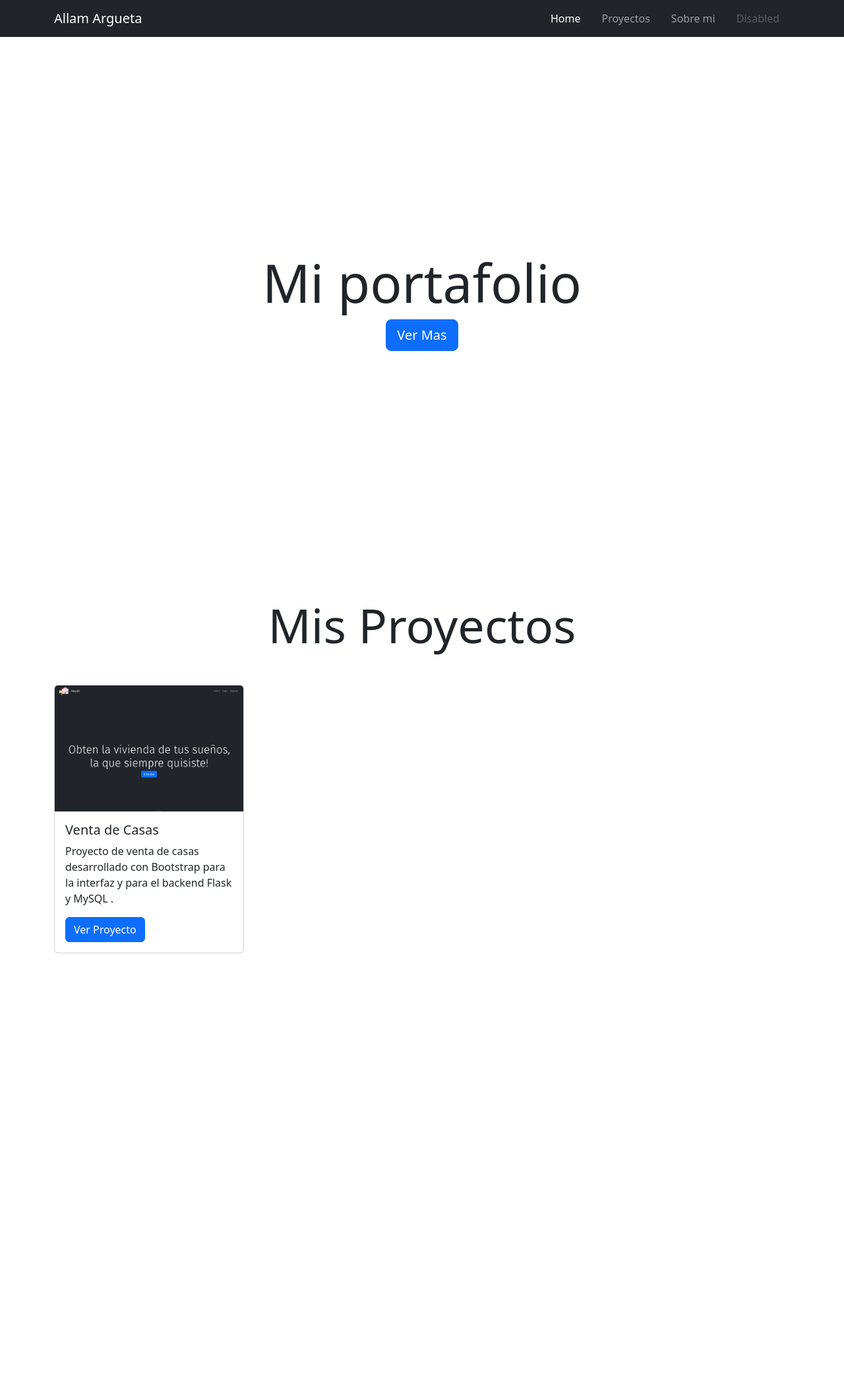
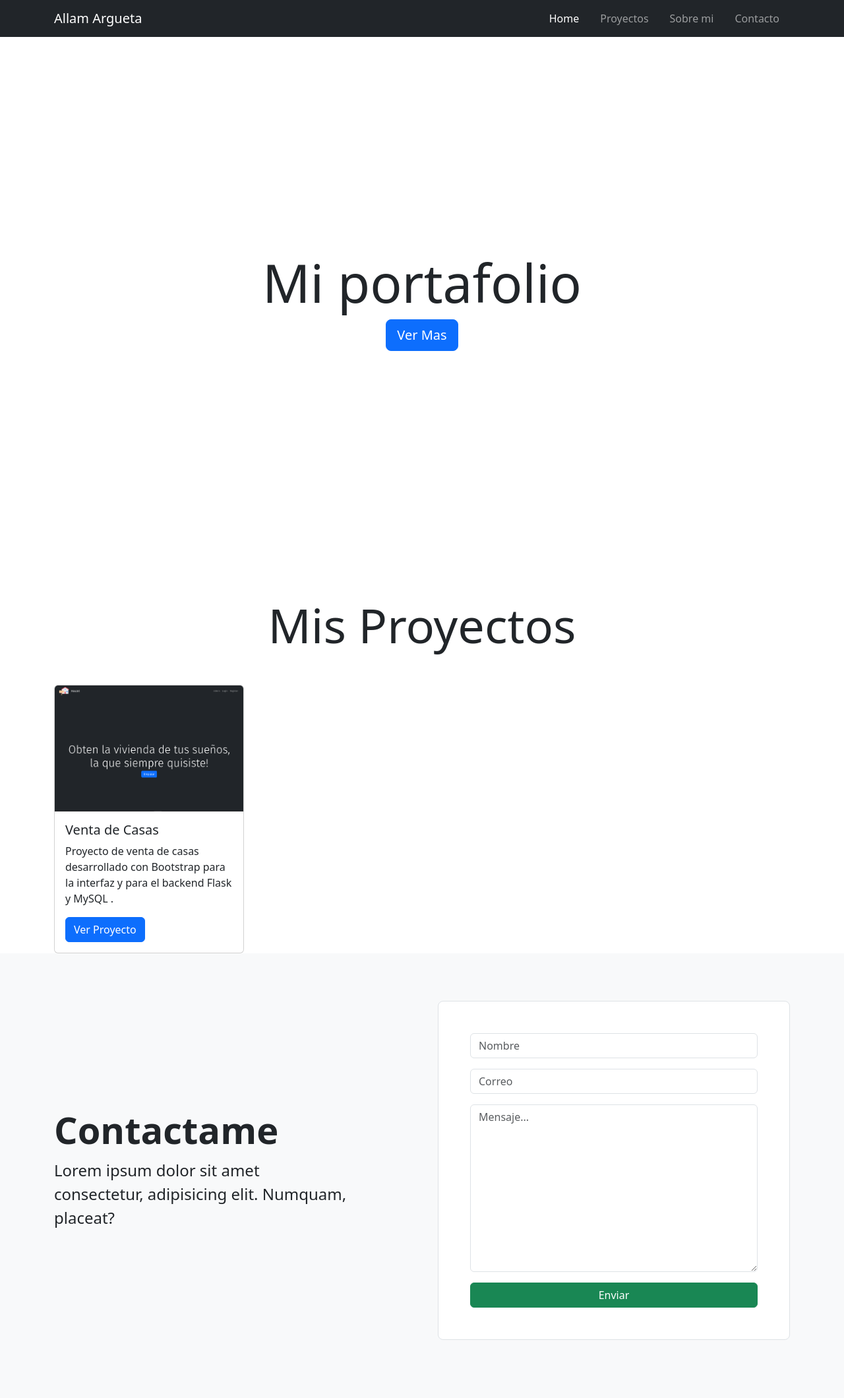
Before and after one commit to Allam9573/portafolio, a Flask app: page / in a window 1280 px wide. Shown: the whole page at 66% size. Before the commit the page ends 1445 px from the top, so only its background shows below. Run offline with Flask 3, Linux system fonts and the light colour scheme.

Commit message:
agregado mailtrap como sistema de correo

```diff
--- a/app/__init__.py
+++ b/app/__init__.py
@@ -1,12 +1,38 @@
-from flask import Flask, render_template
+from flask import Flask, render_template, request, redirect, url_for
+from flask_mail import Mail, Message
 
 
 def create_app():
     app = Flask(__name__)
 
+    app.config['MAIL_SERVER'] = 'sandbox.smtp.mailtrap.io'
+    app.config['MAIL_PORT'] = 2525
+    app.config['MAIL_USERNAME'] = '73990b21480f51'
+    app.config['MAIL_PASSWORD'] = 'f7d9bf230ff5f6'
+    app.config['MAIL_USE_TLS'] = True
+    app.config['MAIL_USE_SSL'] = False
+
+    mail = Mail(app)
+
     @app.route('/')
     def index():
         return render_template('index.html')
+
+    @app.route('/mail', methods=['POST', 'GET'])
+    def send_email():
+        if request.method == 'POST':
+            name = request.form['name']
+            email = request.form['email']
+            message = request.form['message']
+            msg = Message(
+                "Hola Allam, tienes un nuevo correo",
+                body=f'Nombre: {name}\nCorreo: {email}\n\nEscribio: {message}',
+                sender=email,
+                recipients=['allam9573@mailtrap.io']
+            )
+            mail.send(msg)
+            return render_template('send_email.html')
+        return redirect(url_for('index'))
 
     @app.errorhandler(404)
     def error404(error):
--- a/app/templates/base.html
+++ b/app/templates/base.html
@@ -1,16 +1,26 @@
 <!doctype html>
 <html lang="en">
-  <head>
+
+<head>
     <meta charset="utf-8">
     <meta name="viewport" content="width=device-width, initial-scale=1">
     <title>{% block title %}| Portafolio{%endblock%}</title>
-    <link href="https://cdn.jsdelivr.net/npm/bootstrap@5.3.0-alpha3/dist/css/bootstrap.min.css" rel="stylesheet" integrity="sha384-KK94CHFLLe+nY2dmCWGMq91rCGa5gtU4mk92HdvYe+M/SXH301p5ILy+dN9+nJOZ" crossorigin="anonymous">
-  </head>
-  <body>
+    <link href="https://cdn.jsdelivr.net/npm/bootstrap@5.3.0-alpha3/dist/css/bootstrap.min.css" rel="stylesheet"
+        integrity="sha384-KK94CHFLLe+nY2dmCWGMq91rCGa5gtU4mk92HdvYe+M/SXH301p5ILy+dN9+nJOZ" crossorigin="anonymous">
+</head>
+
+<body>
     {% block main %}
     {%endblock%}
+    <!-- Seccion proyectos -->
     {% block proyectos %}
     {%endblock%}
-    <script src="https://cdn.jsdelivr.net/npm/bootstrap@5.3.0-alpha3/dist/js/bootstrap.bundle.min.js" integrity="sha384-ENjdO4Dr2bkBIFxQpeoTz1HIcje39Wm4jDKdf19U8gI4ddQ3GYNS7NTKfAdVQSZe" crossorigin="anonymous"></script>
-  </body>
+    <!-- Seccion contacto -->
+    {% block contacto %}
+    {%endblock%}
+    <script src="https://cdn.jsdelivr.net/npm/bootstrap@5.3.0-alpha3/dist/js/bootstrap.bundle.min.js"
+        integrity="sha384-ENjdO4Dr2bkBIFxQpeoTz1HIcje39Wm4jDKdf19U8gI4ddQ3GYNS7NTKfAdVQSZe"
+        crossorigin="anonymous"></script>
+</body>
+
 </html>
--- a/app/templates/includes/navbar.html
+++ b/app/templates/includes/navbar.html
@@ -1,7 +1,8 @@
 <nav class="navbar navbar-expand-lg bg-dark" data-bs-theme="dark">
     <div class="container">
-      <a class="navbar-brand" href="#">Allam Argueta</a>
-      <button class="navbar-toggler" type="button" data-bs-toggle="collapse" data-bs-target="#navbarNav" aria-controls="navbarNav" aria-expanded="false" aria-label="Toggle navigation">
+        <a class="navbar-brand" href="{{url_for('index')}}">Allam Argueta</a>
+        <button class="navbar-toggler" type="button" data-bs-toggle="collapse" data-bs-target="#navbarNav"
+            aria-controls="navbarNav" aria-expanded="false" aria-label="Toggle navigation">
             <span class="navbar-toggler-icon"></span>
         </button>
         <div class="collapse justify-content-end navbar-collapse" id="navbarNav">
@@ -10,13 +11,13 @@
                     <a class="nav-link active" aria-current="page" href="{{url_for('index')}}">Home</a>
                 </li>
                 <li class="nav-item mx-2">
-            <a class="nav-link" href="#">Proyectos</a>
+                    <a class="nav-link" href="/#proyectos">Proyectos</a>
                 </li>
                 <li class="nav-item mx-2">
                     <a class="nav-link" href="#">Sobre mi</a>
                 </li>
                 <li class="nav-item mx-2">
-            <a class="nav-link disabled">Disabled</a>
+                    <a class="nav-link">Contacto</a>
                 </li>
             </ul>
         </div>
--- a/app/templates/index.html
+++ b/app/templates/index.html
@@ -11,7 +11,7 @@ Allam Argueta
 </div>
 {%endblock%}
 {% block proyectos %}
-<div class="container">
+<div class="container" id="proyectos">
     <h2 class="text-center display-2 my-5">Mis Proyectos</h2>
     <div class="card" style="width: 18rem;">
         <img src="{{url_for('static', filename='images/proyecto1.png')}}" class="card-img-top" alt="...">
@@ -23,3 +23,33 @@ Allam Argueta
       </div>
 </div>
 {%endblock%}
+
+{% block contacto %}
+
+<section class="bg-light p-4" id="contact">
+    <div class="container">
+        <div class="row align-items-center g-lg-5 py-5">
+            <div class="col-lg-6 text-center text-lg-start">
+                <h2 class="display-4 fw-bold lh-1 mb-3">Contactame</h2>
+                <p class="col-lg-10 fs-4">
+                    Lorem ipsum dolor sit amet consectetur, adipisicing elit. Numquam, placeat?
+                </p>
+            </div>
+            <div class="col-lg-6 col-md-10 mx-auto">
+                <form class="p-4 p-md-5 border rounded-3 bg-white" action="{{url_for('send_email')}}" method="post">
+                    <div class="mb-3">
+                        <input type="text" name="name" class="form-control" placeholder="Nombre" id="">
+                    </div>
+                    <div class="mb-3">
+                        <input type="text" name="email" class="form-control" placeholder="Correo" id="">
+                    </div>
+                    <div class="mb-3">
+                        <textarea name="message" class="form-control" placeholder="Mensaje..." id="" cols="30" rows="10"></textarea>
+                    </div>
+                    <button type="submit" class="btn btn-success w-100">Enviar</button>
+                </form>
+            </div>
+        </div>
+    </div>
+</section>
+{%endblock%}
--- /dev/null
+++ b/app/templates/send_email.html
@@ -0,0 +1,6 @@
+{% extends 'base.html'%}
+{% include 'includes/navbar.html'%}
+{% block main %}
+<h2>Mensaje enviado</h2>
+<a href="{{url_for('index')}}">Volver</a>
+{%endblock%}
--- a/requirements.txt
+++ b/requirements.txt
@@ -1,6 +1,7 @@
 blinker==1.6.2
 click==8.1.3
 Flask==2.3.2
+Flask-Mail==0.9.1
 itsdangerous==2.1.2
 Jinja2==3.1.2
 MarkupSafe==2.1.2
```
Lines whose indentation alone changed are shown as unchanged.
